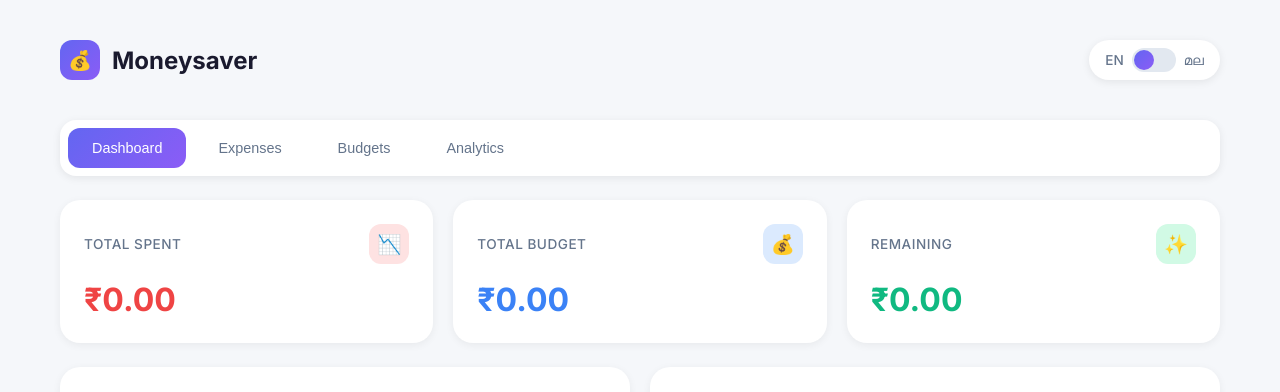
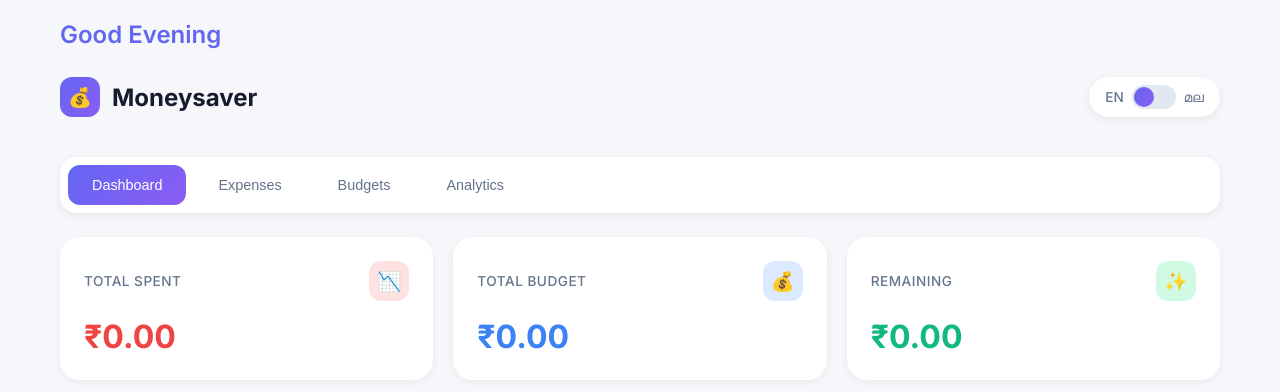
Before and after one commit to vaishnav-rak/claude-expense-tracker, a Flask app: page / in a window 1280 px wide. Shown: the top 392 px of the page. Run offline with Flask 3, Linux system fonts and the light colour scheme; a map, chart or similar area stays blank.

Commit message:
Add time-based greeting based on Indian Standard Time
Display Good Morning, Good Afternoon, or Good Evening at the top
of the page depending on the current time in IST (UTC+5:30).

Co-Authored-By: Claude Opus 4.5 <noreply@anthropic.com>

```diff
--- a/app.py
+++ b/app.py
@@ -1,6 +1,6 @@
 import os
 from flask import Flask, render_template, request, jsonify
-from datetime import datetime
+from datetime import datetime, timezone, timedelta
 from collections import defaultdict
 from models import db, Expense, Budget
 
@@ -28,6 +28,17 @@ db.init_app(app)
 # Create tables
 with app.app_context():
     db.create_all()
+
+
+def get_greeting():
+    ist = timezone(timedelta(hours=5, minutes=30))
+    hour = datetime.now(ist).hour
+    if 5 <= hour < 12:
+        return "Good Morning"
+    elif 12 <= hour < 17:
+        return "Good Afternoon"
+    else:
+        return "Good Evening"
 
 
 def get_expenses():
@@ -74,7 +85,8 @@ def index():
                          categories=categories_data,
                          grand_total=grand_total,
                          total_budget=total_budget,
-                         expenses=expenses[-10:])
+                         expenses=expenses[-10:],
+                         greeting=get_greeting())
 
 
 @app.route("/api/budgets", methods=["POST"])
--- a/templates/index.html
+++ b/templates/index.html
@@ -527,6 +527,9 @@
 </head>
 <body>
     <div class="container">
+        <div class="greeting" style="font-size: 1.5rem; font-weight: 600; color: #6366f1; margin-bottom: 8px;">
+            {{ greeting }}
+        </div>
         <div class="header">
             <div class="logo">
                 <div class="logo-icon">💰</div>
```
